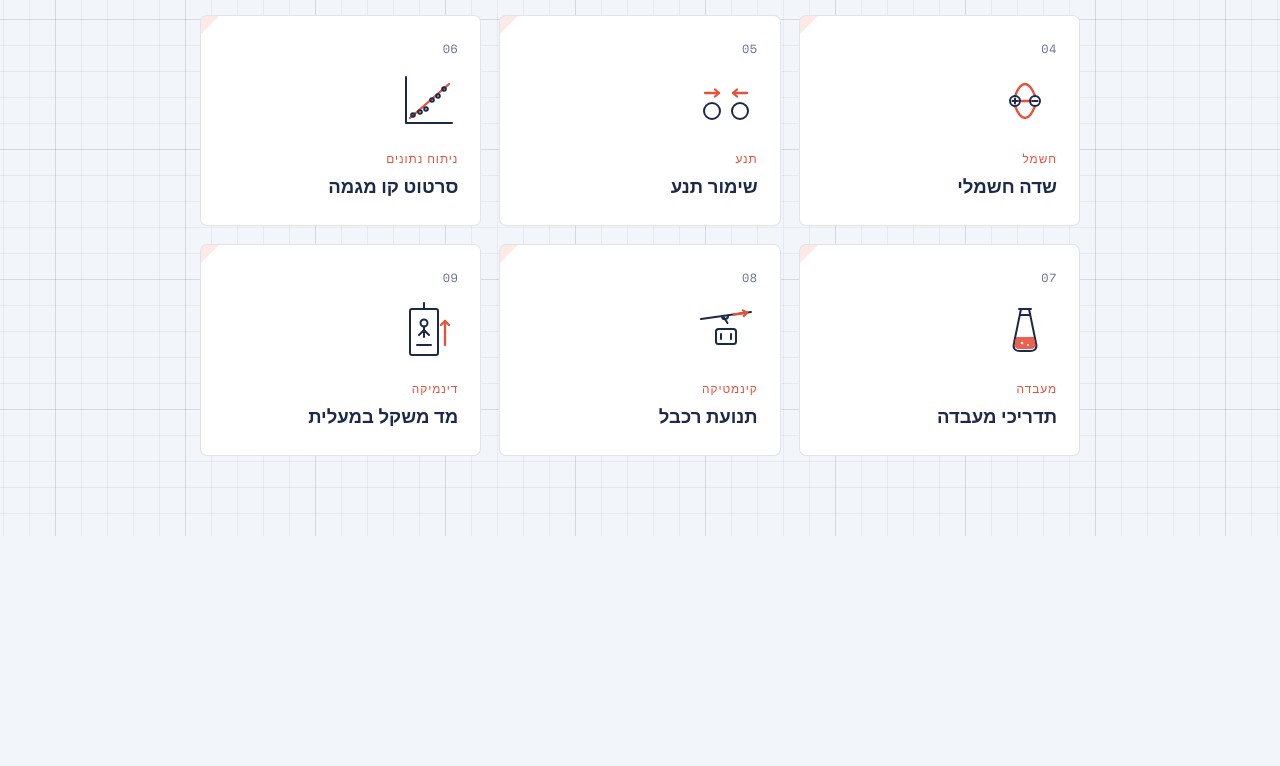
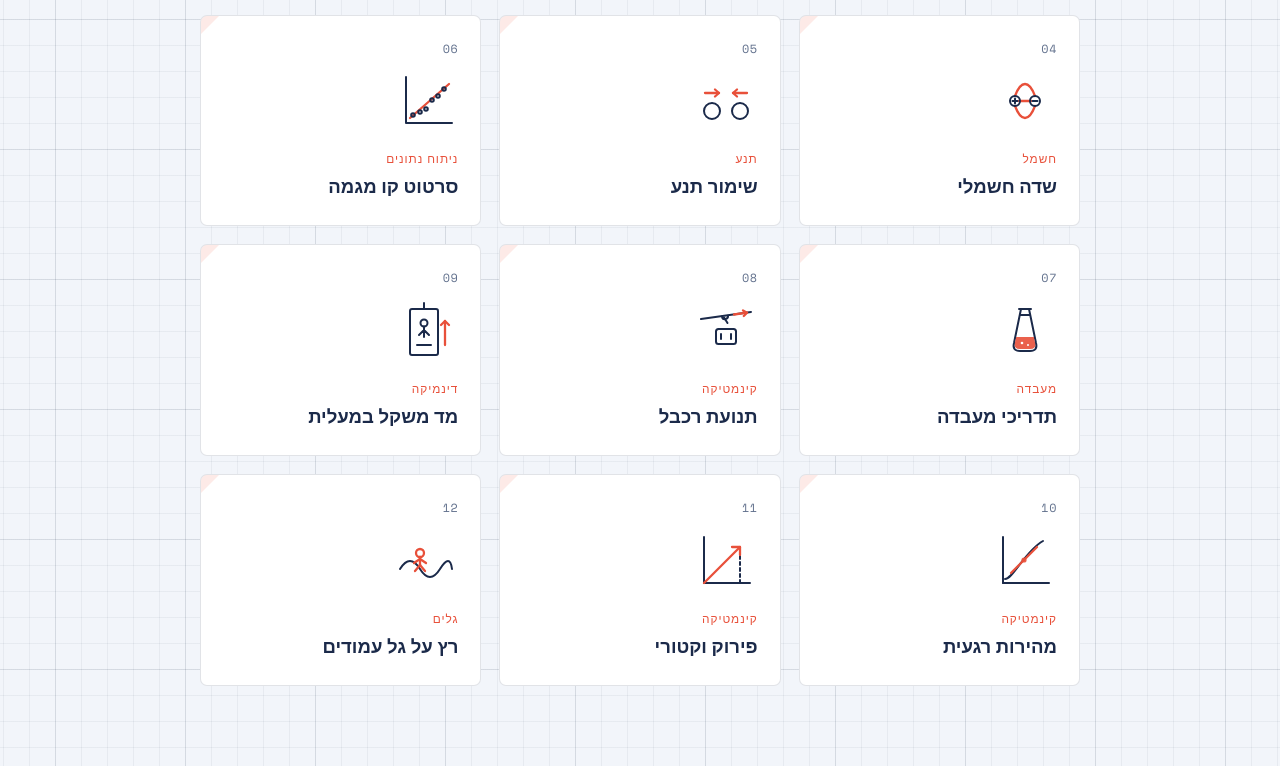
Before and after one commit to hanochm48-blip/Physical_widgets, a plain HTML site: page index.html in a window 1280 px wide. Shown: the part 631-1397 px from the top of the page. Before the commit the page ends 1167 px from the top, so only its background shows below. Drawn offline with nearby package versions, Linux system fonts and the light colour scheme; a web font is replaced by a local one.

Commit message:
Update index.html
רענון קובץ הארגון

```diff
--- a/index.html
+++ b/index.html
@@ -252,6 +252,9 @@
   .card:nth-child(7){animation-delay:.34s}
   .card:nth-child(8){animation-delay:.39s}
   .card:nth-child(9){animation-delay:.44s}
+  .card:nth-child(10){animation-delay:.49s}
+  .card:nth-child(11){animation-delay:.54s}
+  .card:nth-child(12){animation-delay:.59s}
 
   @media (prefers-reduced-motion:reduce){
     .card{animation:none;opacity:1;transform:none;transition:border-color .2s ease}
@@ -272,7 +275,7 @@
       </svg>
     </h1>
     <p class="sub">ריכוז של כל הסימולציות והיישומים האינטראקטיביים שבניתי — במקום אחד, נגישים בלחיצה.</p>
-    <p class="count"><b>09</b> יישומונים&nbsp;&nbsp;·&nbsp;&nbsp;מכניקה · חשמל · קינמטיקה · מעבדה</p>
+    <p class="count"><b>12</b> יישומונים&nbsp;&nbsp;·&nbsp;&nbsp;מכניקה · חשמל · קינמטיקה · מעבדה · גלים</p>
 
     <div class="toolbar">
       <button id="foldersBtn" class="btn-folders" type="button" aria-expanded="false" aria-controls="folders">
@@ -456,6 +459,63 @@
       <h2 class="card__title">מד משקל במעלית</h2>
     </a>
 
+    <!-- 10 מהירות רגעית -->
+    <a href="./Instantaneous_speed/" class="card">
+      <span class="card__num">10</span>
+      <div class="card__icon">
+        <svg class="ico" viewBox="0 0 64 64" aria-hidden="true">
+          <line x1="10" y1="54" x2="10" y2="8"/>
+          <line x1="10" y1="54" x2="56" y2="54"/>
+          <path d="M12 50 C 20 50, 32 22, 50 12"/>
+          <g class="hl">
+            <line x1="18" y1="44" x2="44" y2="18"/>
+          </g>
+          <circle class="fill-hl" cx="31" cy="31" r="2.6"/>
+        </svg>
+      </div>
+      <span class="card__cat">קינמטיקה</span>
+      <h2 class="card__title">מהירות רגעית</h2>
+    </a>
+
+    <!-- 11 פירוק וקטורי -->
+    <a href="./Vector/" class="card">
+      <span class="card__num">11</span>
+      <div class="card__icon">
+        <svg class="ico" viewBox="0 0 64 64" aria-hidden="true">
+          <line x1="10" y1="54" x2="56" y2="54"/>
+          <line x1="10" y1="54" x2="10" y2="8"/>
+          <line x1="10" y1="54" x2="46" y2="54" stroke-dasharray="3 3"/>
+          <line x1="46" y1="54" x2="46" y2="18" stroke-dasharray="3 3"/>
+          <g class="hl">
+            <line x1="10" y1="54" x2="46" y2="18"/>
+            <polyline points="38,18 46,18 46,26"/>
+          </g>
+        </svg>
+      </div>
+      <span class="card__cat">קינמטיקה</span>
+      <h2 class="card__title">פירוק וקטורי</h2>
+    </a>
+
+    <!-- 12 רץ על גל עמודים -->
+    <a href="./running_wave_columns/" class="card">
+      <span class="card__num">12</span>
+      <div class="card__icon">
+        <svg class="ico" viewBox="0 0 64 64" aria-hidden="true">
+          <path d="M6 40 Q 16 24, 26 40 T 46 40 T 58 40"/>
+          <g class="hl">
+            <circle cx="26" cy="24" r="4"/>
+            <line x1="26" y1="28" x2="26" y2="36"/>
+            <line x1="26" y1="30" x2="20" y2="34"/>
+            <line x1="26" y1="30" x2="32" y2="34"/>
+            <line x1="26" y1="36" x2="21" y2="42"/>
+            <line x1="26" y1="36" x2="31" y2="42"/>
+          </g>
+        </svg>
+      </div>
+      <span class="card__cat">גלים</span>
+      <h2 class="card__title">רץ על גל עמודים</h2>
+    </a>
+
   </main>
 </div>
 
```
